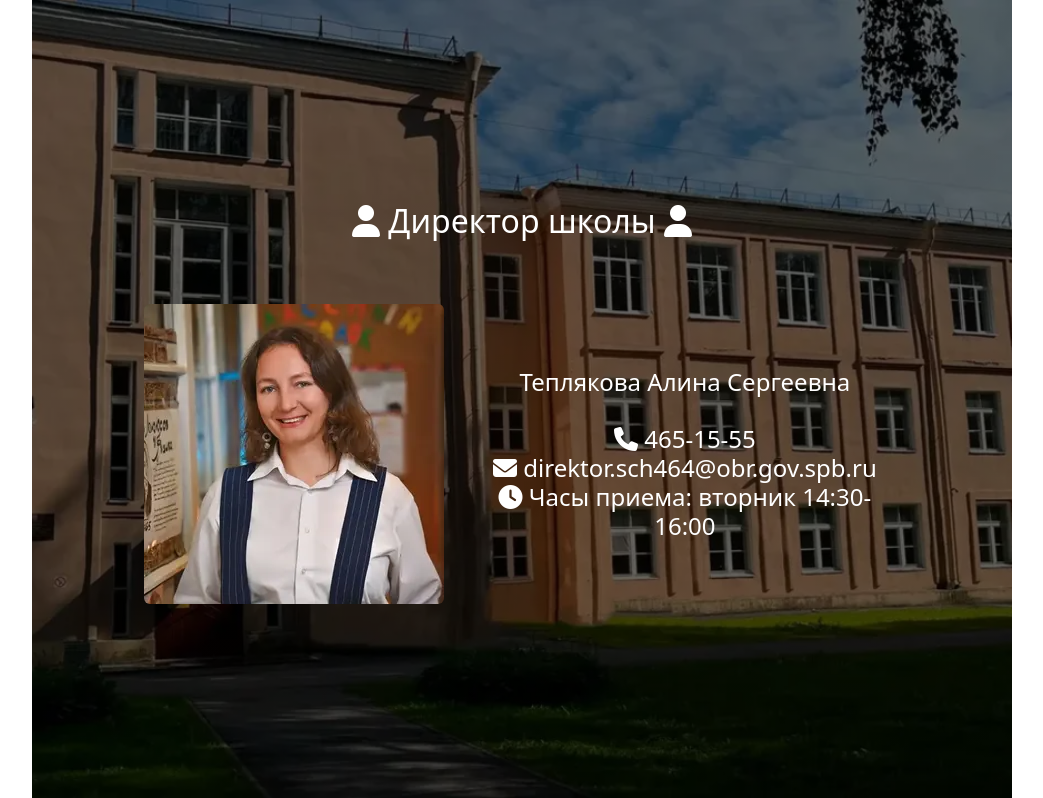
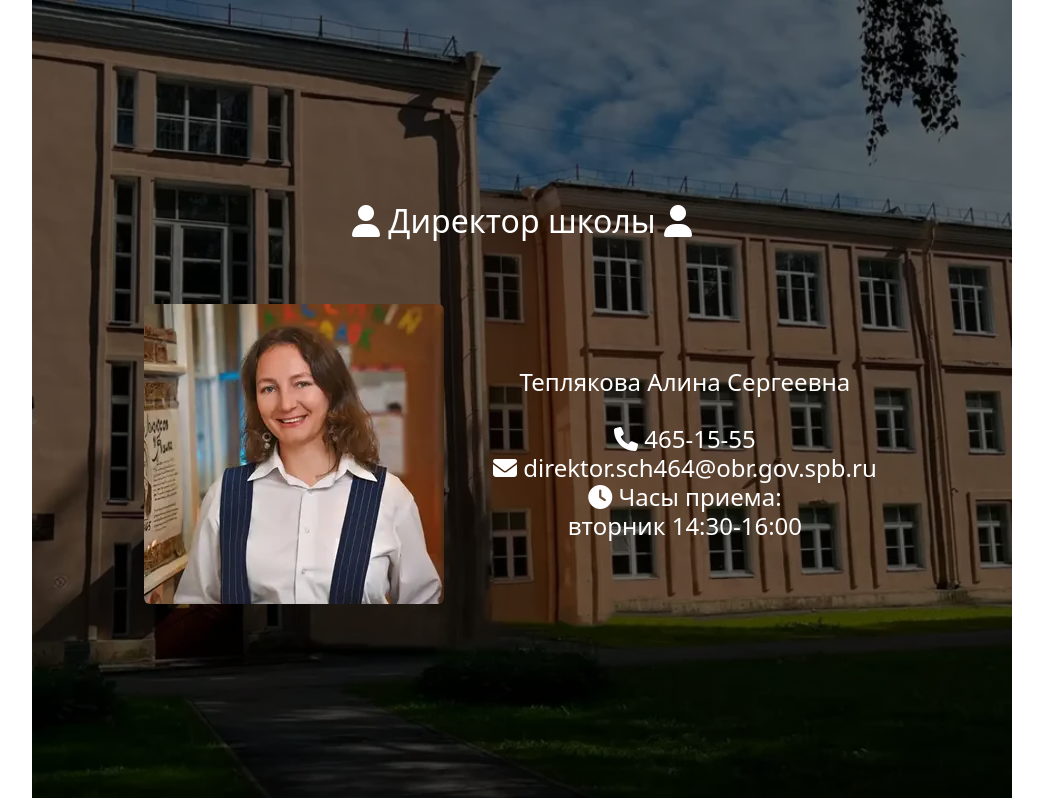
Before and after one commit to j3rrryy/school_464, a Django app: template main/templates/main/index.html in a window 1280 px wide. Shown: the part 1689-2487 px from the top of the page, without its empty margins (118-1161 px from the left). Run offline with Django 3.2, Linux system fonts and the light colour scheme; the template is opened without the code that fills it: most values are stand-ins (such as "Sample title", 1, 10 or a date in 2020); grey boxes marked "Sample" are stand-in pictures; some libraries are stand-ins or nearby versions.

Commit message:
fix: incorrect line breaks

```diff
--- a/main/templates/main/index.html
+++ b/main/templates/main/index.html
@@ -58,7 +58,7 @@
             Теплякова Алина Сергеевна<br><br>
             <i class="fa-solid fa-phone"></i>&nbsp;465-15-55<br>
             <i class="fa-solid fa-envelope"></i>&nbsp;direktor.sch464<wbr>@obr.gov.spb.ru<br>
-            <i class="fa-solid fa-clock"></i>&nbsp;Часы приема: вторник 14:30-16:00
+            <i class="fa-solid fa-clock"></i>&nbsp;Часы приема: <wbr>вторник&nbsp;14:30&#8209;16:00
           </p>
         </div>
       </div>
```
